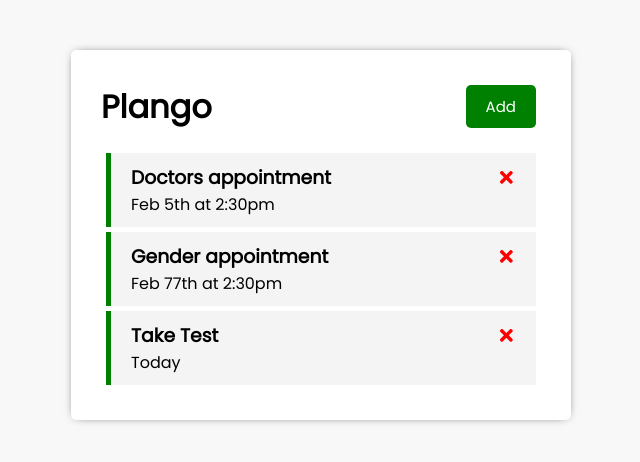
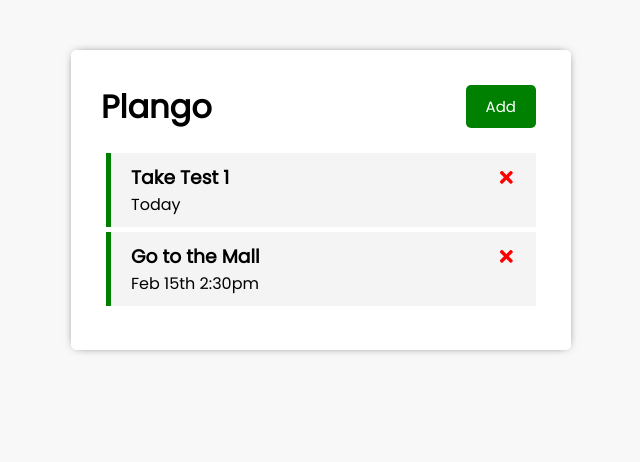
Before and after one commit to ernestharuna/plango, a React (Create React App) app: page / in a window 1280 px wide. Shown: the top 462 px of the page, without its empty margins (319-959 px from the left). Built offline with nearby package versions, Linux system fonts and the light colour scheme; data requests are answered from the project's data file.

Commit message:
finished CRUD operations

```diff
--- a/db.json
+++ b/db.json
@@ -1,22 +1,16 @@
 {
   "tasks": [
     {
-      "id": 1,
-      "text": "Doctors appointment",
-      "day": "Feb 5th at 2:30pm",
-      "reminder": true
-    },
-    {
-      "id": 3,
-      "text": "Gender appointment",
-      "day": "Feb 77th at 2:30pm",
-      "reminder": true
-    },
-    {
-      "text": "Take Test",
+      "text": "Take Test 1",
       "day": "Today",
       "reminder": true,
       "id": 4
+    },
+    {
+      "text": "Go to the Mall",
+      "day": "Feb 15th 2:30pm",
+      "reminder": true,
+      "id": 5
     }
   ]
 }
--- a/src/App.js
+++ b/src/App.js
@@ -29,26 +29,22 @@ function App() {
     const res = await fetch(`http://localhost:5000/tasks/${id}`)
     const data = await res.json()
 
-    // console.log(data);
     return data
   }
 
   const addTask = async (task) => {
-    // const id = Math.floor(Math.random() * 10000) + 1
-    // const newTask = { id, ...task }
-    // setTasks([...tasks, newTask])
-
     const res = await fetch('http://localhost:5000/tasks', {
       method: 'POST', headers: {
         'Content-type': 'application/json'
       }, body: JSON.stringify(task)
     })
 
-    const data = await res.data()
+    const data = await res.json()
 
     setTasks([...tasks, data])
   }
 
+  // Delete Task
   const deleteTask = async (id) => {
     await fetch(`http://localhost:5000/tasks/${id}`, {
       method: 'DELETE'
--- a/src/components/AddTask.js
+++ b/src/components/AddTask.js
@@ -35,7 +35,7 @@ const AddTask = ({ onAdd }) => {
                 <input type="checkbox" value={reminder} checked={reminder} onChange={(e) => setReminder(e.currentTarget.checked)} />
             </div>
 
-            <input type='submit' value='Save Task' className='btn btn-block' />
+            <input type='submit' value='Save Task' className='btn btn-block' style={{ background: 'black' }} />
         </form>
     )
 }
```
